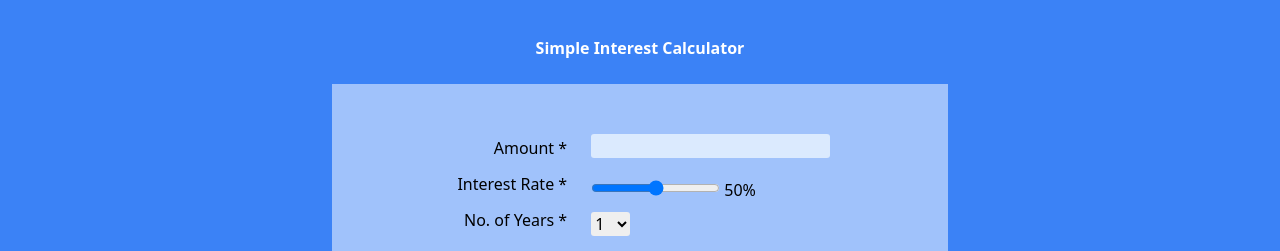
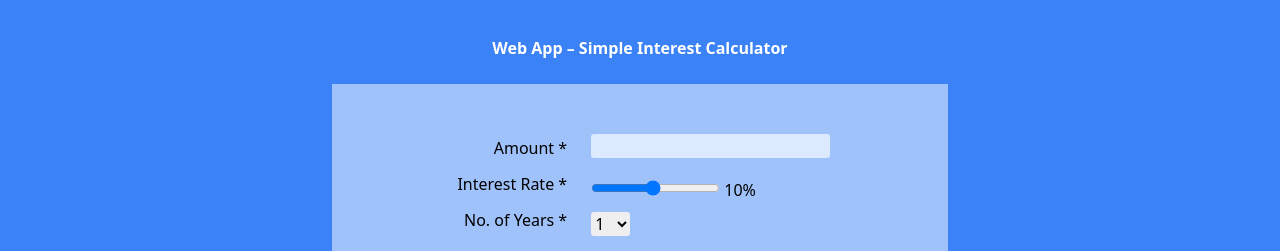
Before and after one commit to M-Moussa-De/Interest-calculator, a website: page index.html in a window 1280 px wide. Shown: the top 251 px of the page. Drawn offline with nearby package versions, Linux system fonts and the light colour scheme.

Commit message:
attach app pics and modify range slider

```diff
--- a/index.html
+++ b/index.html
@@ -13,7 +13,7 @@
 <body class="bg-blue-500">
   <div class="container p-3 w-full md:w-2/4 mx-auto">
     <h1 class="text-center text-white pt-6 text-md font-semibold">
-      Simple Interest Calculator
+      Web App – Simple Interest Calculator
     </h1>
     <div class="calc">
       <div class="mt-6 err-wrapper">
@@ -39,8 +39,8 @@
             <input id="amount" class="pl-2 bg-blue-100" type="number" name="amount" min="0" />
           </div>
           <div>
-            <input type="range" name="interest" id="interest" min="0" max="100" value="50" />
-            <span id="rate">50%</span>
+            <input type="range" name="interest" id="interest" min="1" max="20" value="10" />
+            <span id="rate">10%</span>
           </div>
           <div>
             <select id="years" name="years" id="years">
```
Also changed, not shown: app_pics/error_lg.png (added), app_pics/error_sm.png (added), app_pics/lg.png (added), app_pics/result_2_sm.png (added), app_pics/result_lg.png (added), app_pics/result_sm.png (added).
